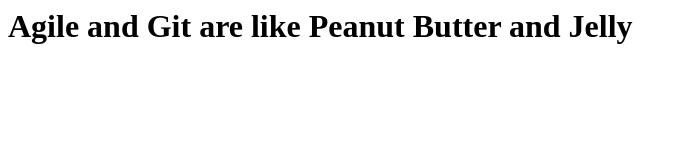
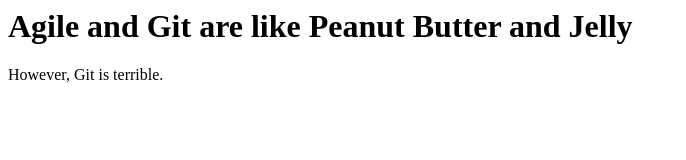
Before and after one commit to therrmann1/Example, a plain HTML site: page index.html in a window 1280 px wide. Shown: the whole page, without its empty margins (0-686 px from the left). Drawn offline with Linux system fonts and the light colour scheme.

Commit message:
Complaining about Git

```diff
--- a/index.html
+++ b/index.html
@@ -4,5 +4,6 @@
 	</head>
 	<body>
 		<h1>Agile and Git are like Peanut Butter and Jelly</h1>
+		<p>However, Git is terrible.</p>
 	</body>
 </html>
```
